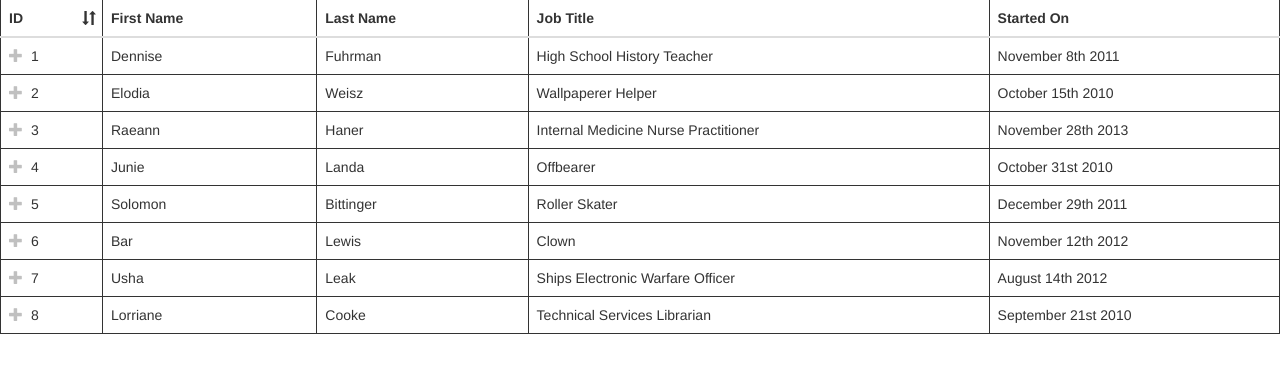
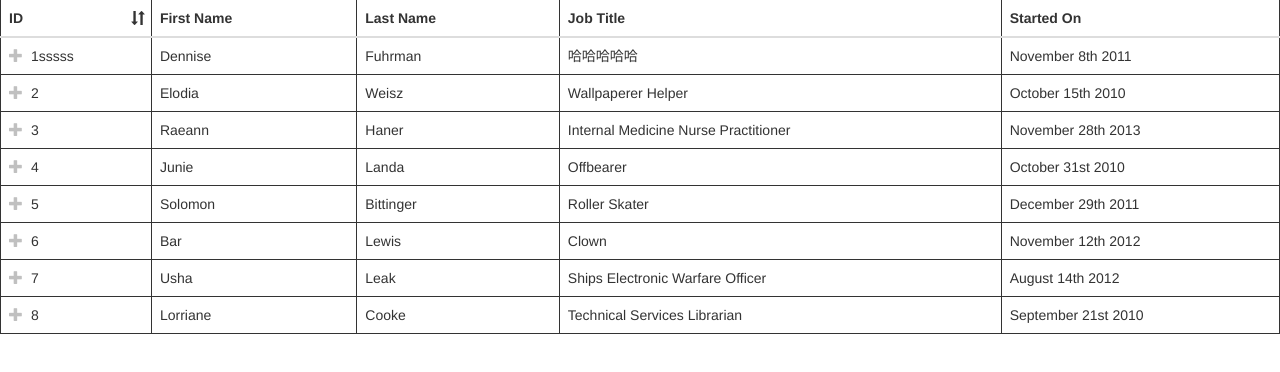
Before and after one commit to caiZhang/footable, a plain HTML site: page index.html in a window 1280 px wide. Drawn offline with Linux system fonts and the light colour scheme; files that its build step writes are made by us from their sources.

Commit message:
add hahah

```diff
--- a/index.html
+++ b/index.html
@@ -22,10 +22,10 @@
 	</thead>
 	<tbody>
 		<tr>
-			<td>1</td>
+			<td>1sssss</td>
 			<td>Dennise</td>
 			<td>Fuhrman</td>
-			<td>High School History Teacher</td>
+			<td>哈哈哈哈哈</td>
 			<td>November 8th 2011</td>
 			<td>July 25th 1960</td>
 		</tr>
```
